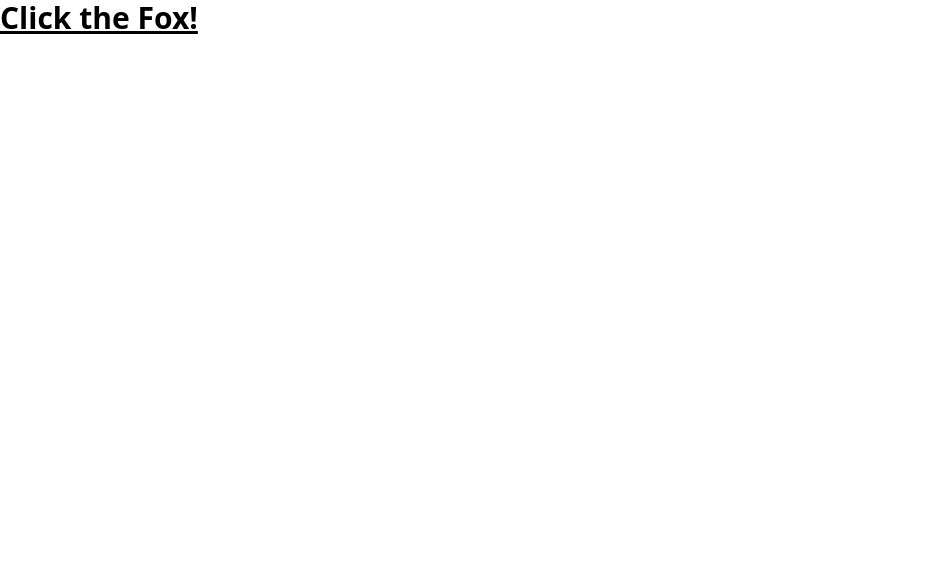
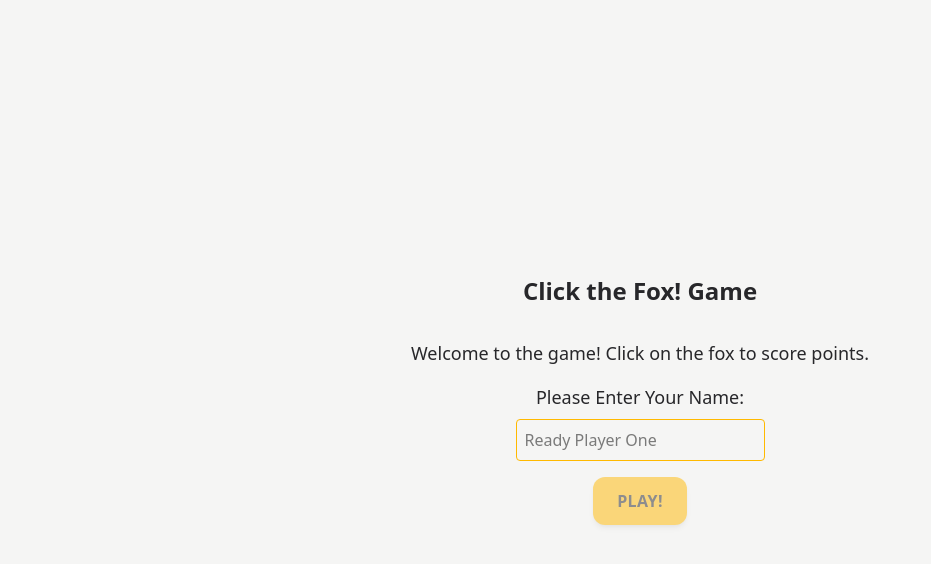
Before and after one commit to imtiaz101325/click-the-fox, a React (Vite) app: page / in a window 1280 px wide. Shown: the top 564 px of the page, without its empty margins (0-931 px from the left). Built offline with nearby package versions, Linux system fonts and the light colour scheme.

Commit message:
feat: implement Welcome Screen - lets player add name - input is throttled - sets name after a delay or on enter or on blur

```diff
--- a/src/App.jsx
+++ b/src/App.jsx
@@ -1,5 +1,18 @@
+import { useState } from "react";
+
+import WelcomeScreen from "./Screens/WelcomeScreen";
+
+import { SCREENS } from "./constants.js";
+
 export default function App() {
-  return <>
-    <h1 className="text-3xl font-bold underline">Click the Fox!</h1>
-  </>;
+  const [currentScreen, setCurrentScreen] = useState(SCREENS.WELCOME);
+
+  return (
+    <div className="flex flex-col items-center justify-center h-screen bg-stone-100">
+      <div className="flex flex-col items-center">
+        <h1 className="text-2xl font-bold mb-4 text-zinc-800">Click the Fox! Game</h1>
+        {currentScreen === SCREENS.WELCOME && <WelcomeScreen />}
+      </div>
+    </div>
+  );
 }
--- /dev/null
+++ b/src/Screens/WelcomeScreen.jsx
@@ -0,0 +1,109 @@
+import { useState, useRef, useCallback } from "react";
+
+import Button from "../components/Button";
+
+export default function WelcomeScreen() {
+  const [name, setName] = useState("");
+  const [inputVisible, setInputVisible] = useState(true);
+  const timerRef = useRef(null);
+
+  // Throttle function to limit the frequency of name updates
+  const throttleInput = useCallback((e) => {
+    const value = e.target.value;
+    if (timerRef.current) {
+      clearTimeout(timerRef.current);
+    }
+
+    timerRef.current = setTimeout(() => {
+      setName(value);
+      if (value.trim()) {
+        setInputVisible(false);
+      }
+    }, 800);
+  }, []);
+
+  const handleName = useCallback((value) => {
+    // Cancel the throttled update if it exists
+    if (timerRef.current) {
+      clearTimeout(timerRef.current);
+    }
+    setName(value);
+    setInputVisible(false);
+  }, []);
+
+  const setNameOnEnter = useCallback(
+    (event) => {
+      if (event.key === "Enter") {
+        handleName(event.target.value);
+      }
+    },
+    [handleName]
+  );
+
+  const setNameOnBlur = useCallback(
+    (event) => {
+      handleName(event.target.value);
+    },
+    [handleName]
+  );
+
+  const handleEditName = () => {
+    setInputVisible(true);
+  };
+
+  return (
+    <div className="flex flex-col items-center justify-center">
+      <p className="mt-4 text-lg text-zinc-800">
+        Welcome to the game! Click on the fox to score points.
+      </p>
+
+      {inputVisible && (
+        <p className="mt-4 text-lg text-zinc-800">Please Enter Your Name:</p>
+      )}
+
+      {inputVisible ? (
+        <div className="flex flex-col items-center">
+          <input
+            type="text"
+            className="mt-2 p-2 border border-amber-400 rounded"
+            defaultValue={name}
+            onChange={throttleInput}
+            onKeyDown={setNameOnEnter}
+            onBlur={setNameOnBlur}
+            placeholder="Ready Player One"
+          />
+        </div>
+      ) : (
+        <div className="flex items-center mt-4">
+          <p
+            className="text-lg font-medium text-zinc-800"
+            onClick={handleEditName}
+          >
+            Player:{" "}
+            <span className="border-b border-dotted border-amber-500 cursor-pointer">
+              {name}
+            </span>
+          </p>
+          <button
+            onClick={handleEditName}
+            className="ml-2 text-amber-500 hover:text-amber-600 cursor-pointer"
+            aria-label="Edit name"
+          >
+            <svg
+              xmlns="http://www.w3.org/2000/svg"
+              className="h-5 w-5"
+              viewBox="0 0 20 20"
+              fill="currentColor"
+            >
+              <path d="M13.586 3.586a2 2 0 112.828 2.828l-.793.793-2.828-2.828.793-.793zM11.379 5.793L3 14.172V17h2.828l8.38-8.379-2.83-2.828z" />
+            </svg>
+          </button>
+        </div>
+      )}
+
+      <Button onClick={() => console.log(name)} disabled={!name}>
+        PLAY!
+      </Button>
+    </div>
+  );
+}
--- /dev/null
+++ b/src/components/Button.jsx
@@ -0,0 +1,13 @@
+export default function Button({ children, onClick, disabled }) {
+  return (
+    <button
+      className={`mt-4 bg-amber-400 hover:bg-amber-500 text-zinc-800 font-semibold tracking-wide p-2 rounded px-6 py-3 rounded-xl shadow-md transition duration-200 ${
+        disabled ? "opacity-50 cursor-not-allowed" : "hover:cursor-pointer"
+      }`}
+      onClick={onClick}
+      disabled={disabled}
+    >
+      {children}
+    </button>
+  );
+}
--- /dev/null
+++ b/src/constants.js
@@ -0,0 +1,5 @@
+export const SCREENS = {
+  WELCOME: "welcome",
+  PLAY: "play",
+  SCOREBOARD: "scoreboard",
+};
```
